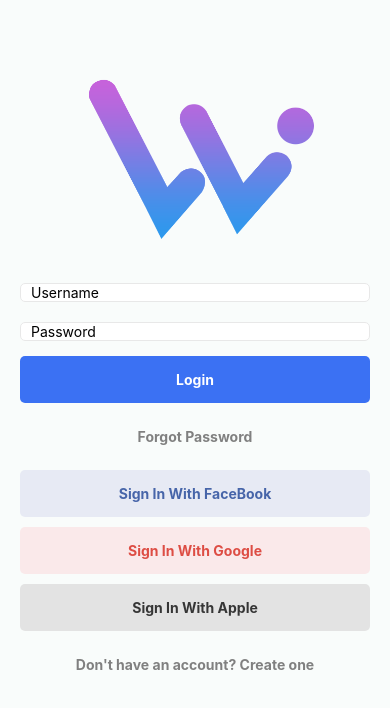
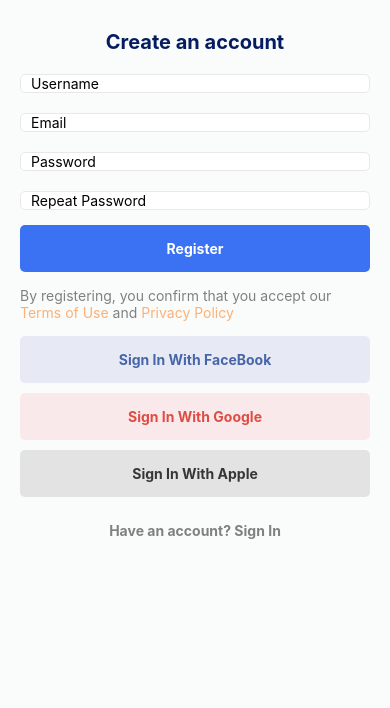
Before and after one commit to bikashchaudhary007/Websoft, a React Native app: screen / in a window 390 px wide. Shown: the top 708 px of the page. Built offline with nearby package versions, Linux system fonts and the light colour scheme.

Commit message:
Basic SignUp UI completed

```diff
--- a/App.js
+++ b/App.js
@@ -1,11 +1,13 @@
 import React from 'react';
 import {Button, Text, View, SafeAreaView, StyleSheet} from 'react-native';
 import SignInScreen from './src/screens/SignInScreen';
+import SignUpScreen from './src/screens/SignUpScreen';
 
 const App = () => {
   return (
     <SafeAreaView style={styles.root}>
-      <SignInScreen />
+      {/* <SignInScreen /> */}
+      <SignUpScreen />
     </SafeAreaView>
   );
 };
--- /dev/null
+++ b/src/components/SocialSignInButtons/SocialSignInButtons.js
@@ -0,0 +1,47 @@
+import {View, Text} from 'react-native';
+import React from 'react';
+import CustomButton from '../CustomButton';
+
+const SocialSignInButtons = () => {
+  //Sign With Facebook
+  const onSignInFacebook = () => {
+    console.warn('Sign With Facebook');
+  };
+
+  //Sign With Goolge
+  const onSignInGoogle = () => {
+    console.warn('Sign With Google');
+  };
+
+  //Sign With Apple
+  const onSignInApple = () => {
+    console.warn('Sign With Apple');
+  };
+  return (
+    <>
+      {/* Sign In with Facebook */}
+      <CustomButton
+        text="Sign In With FaceBook"
+        onPress={onSignInFacebook}
+        bgColor="#E7EAF4"
+        fgColor="#4765A9"
+      />
+      {/* Sign In with Google */}
+      <CustomButton
+        text="Sign In With Google"
+        onPress={onSignInGoogle}
+        bgColor="#FAE9EA"
+        fgColor="#DD4D44"
+      />
+      {/* Sign In with Apple */}
+      <CustomButton
+        text="Sign In With Apple"
+        onPress={onSignInApple}
+        bgColor="#e3e3e3"
+        fgColor="#363636"
+      />
+    </>
+  );
+};
+
+export default SocialSignInButtons;
--- /dev/null
+++ b/src/components/SocialSignInButtons/index.js
@@ -0,0 +1 @@
+export {default} from './SocialSignInButtons';
--- a/src/screens/SignInScreen/SignInScreen.js
+++ b/src/screens/SignInScreen/SignInScreen.js
@@ -10,6 +10,7 @@ import React, {useState} from 'react';
 import Logo from '../../../assets/images/wsnitlogo.png';
 import CustomInput from '../../components/CustomInput';
 import CustomButton from '../../components/CustomButton';
+import SocialSignInButtons from '../../components/SocialSignInButtons';
 
 const SignInScreen = () => {
   const [username, setUsername] = useState('');
@@ -23,21 +24,6 @@ const SignInScreen = () => {
   //Forget Password Funtion
   const onForgotPasswordPressed = () => {
     console.warn('Forgot Password');
-  };
-
-  //Sign With Facebook
-  const onSignInFacebook = () => {
-    console.warn('Sign With Facebook');
-  };
-
-  //Sign With Goolge
-  const onSignInGoogle = () => {
-    console.warn('Sign With Google');
-  };
-
-  //Sign With Apple
-  const onSignInApple = () => {
-    console.warn('Sign With Apple');
   };
 
   // On SignUp for Don't have an account
@@ -81,27 +67,7 @@ const SignInScreen = () => {
           type="TERTIARY"
         />
 
-        {/* Sign In with Facebook */}
-        <CustomButton
-          text="Sign In With FaceBook"
-          onPress={onSignInFacebook}
-          bgColor="#E7EAF4"
-          fgColor="#4765A9"
-        />
-        {/* Sign In with Google */}
-        <CustomButton
-          text="Sign In With Google"
-          onPress={onSignInGoogle}
-          bgColor="#FAE9EA"
-          fgColor="#DD4D44"
-        />
-        {/* Sign In with Facebook */}
-        <CustomButton
-          text="Sign In With Apple"
-          onPress={onSignInApple}
-          bgColor="#e3e3e3"
-          fgColor="#363636"
-        />
+        <SocialSignInButtons />
 
         {/* Don't Have an account */}
         <CustomButton
--- /dev/null
+++ b/src/screens/SignUpScreen/SignUpScreen.js
@@ -0,0 +1,118 @@
+import {View, Text, StyleSheet, ScrollView} from 'react-native';
+import React, {useState} from 'react';
+import CustomInput from '../../components/CustomInput';
+import CustomButton from '../../components/CustomButton';
+import SocialSignInButtons from '../../components/SocialSignInButtons';
+
+const SignUpScreen = () => {
+  const [username, setUsername] = useState('');
+  const [email, setEmail] = useState('');
+  const [password, setPassword] = useState('');
+  const [passwordRepeat, setPasswordRepeat] = useState('');
+
+  //Sign In Funtion
+  const onRegisterPressed = () => {
+    console.warn('Register Pressed');
+  };
+
+  // On SignUp for Don't have an account
+  const onSignInPressed = () => {
+    console.warn('On SignIn Pressed');
+  };
+
+  // On Terms and Conditions Pressed
+  const onTermsOfUsePressed = () => {
+    console.warn('Terms and Conditions');
+  };
+
+  const onPrivacyPressed = () => {
+    console.warn('Privacy Policy');
+  };
+
+  return (
+    <ScrollView showsVerticalScrollIndicator={false}>
+      <View style={styles.root}>
+        {/* Title */}
+        <Text style={styles.title}>Create an account</Text>
+
+        {/* Username */}
+        <CustomInput
+          placeholder="Username"
+          value={username}
+          setValue={setUsername}
+        />
+
+        {/* Email */}
+        <CustomInput placeholder="Email" value={email} setValue={setEmail} />
+
+        {/* Pasword */}
+        <CustomInput
+          placeholder="Password"
+          value={password}
+          setValue={setPassword}
+          secureTextEntry={true}
+        />
+
+        {/* Repeat Password */}
+        <CustomInput
+          placeholder="Repeat Password"
+          value={passwordRepeat}
+          setValue={setPasswordRepeat}
+          secureTextEntry={true}
+        />
+
+        {/* Button Login */}
+        <CustomButton text="Register" onPress={onRegisterPressed} />
+
+        {/* Terms Text */}
+        <Text style={styles.text}>
+          By registering, you confirm that you accept our{' '}
+          <Text style={styles.link} onPress={onTermsOfUsePressed}>
+            Terms of Use
+          </Text>{' '}
+          and{' '}
+          <Text style={styles.link} onPress={onPrivacyPressed}>
+            Privacy Policy
+          </Text>
+        </Text>
+
+        <SocialSignInButtons />
+
+        {/* Don't Have an account */}
+        <CustomButton
+          text="Have an account? Sign In"
+          onPress={onSignInPressed}
+          type="TERTIARY"
+        />
+      </View>
+    </ScrollView>
+  );
+};
+
+// Styling
+const styles = StyleSheet.create({
+  root: {
+    alignItems: 'center',
+    padding: 20,
+  },
+  logo: {
+    width: '70%',
+    maxWidth: 300,
+    maxHeight: 200,
+  },
+  title: {
+    fontSize: 20,
+    fontWeight: 'bold',
+    color: '#051C60',
+    margin: 10,
+  },
+  text: {
+    color: 'gray',
+    marginVertical: 10,
+  },
+  link: {
+    color: '#FDB075',
+  },
+});
+
+export default SignUpScreen;
--- /dev/null
+++ b/src/screens/SignUpScreen/index.js
@@ -0,0 +1 @@
+export {default} from './SignUpScreen';
```
